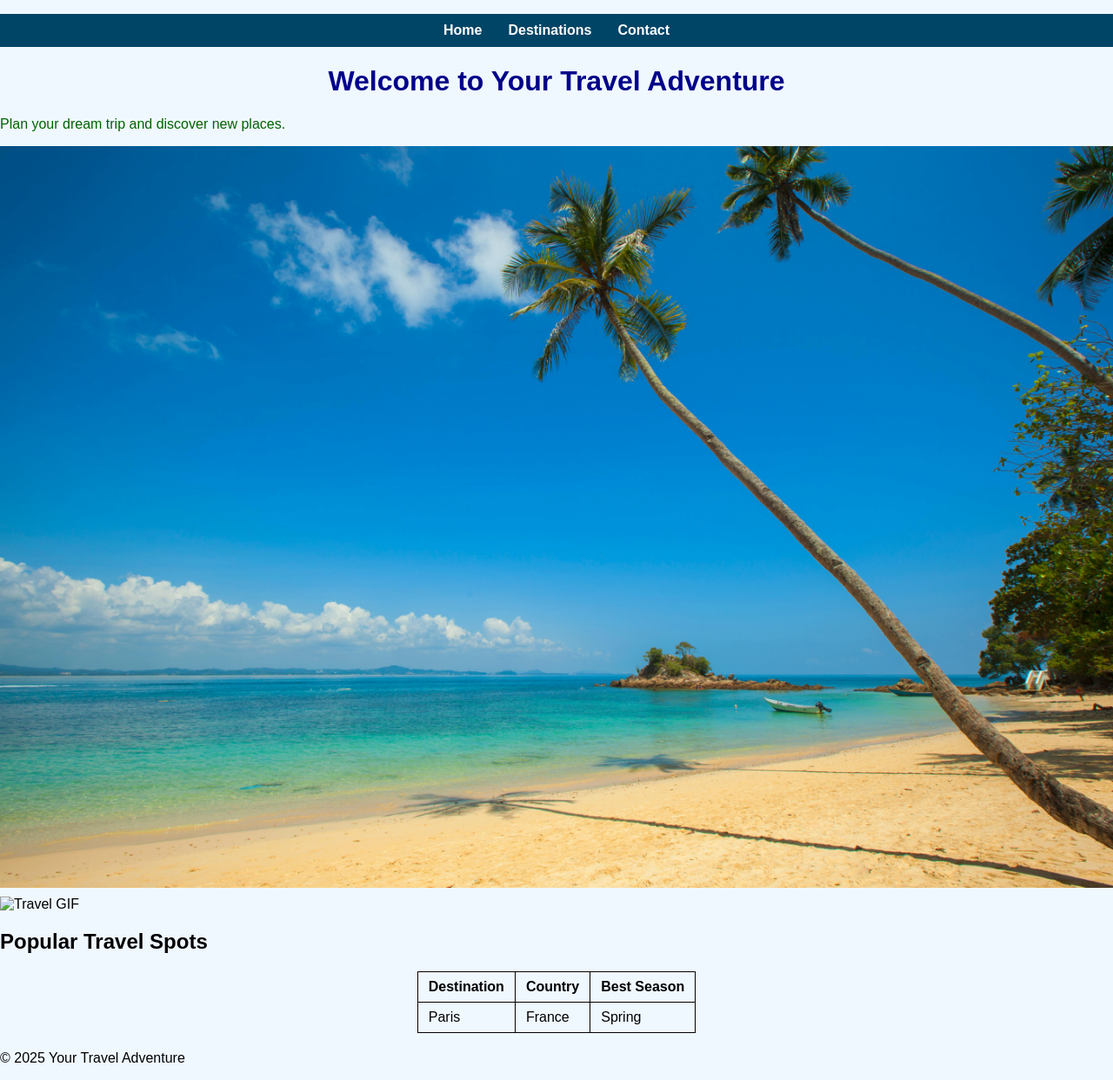
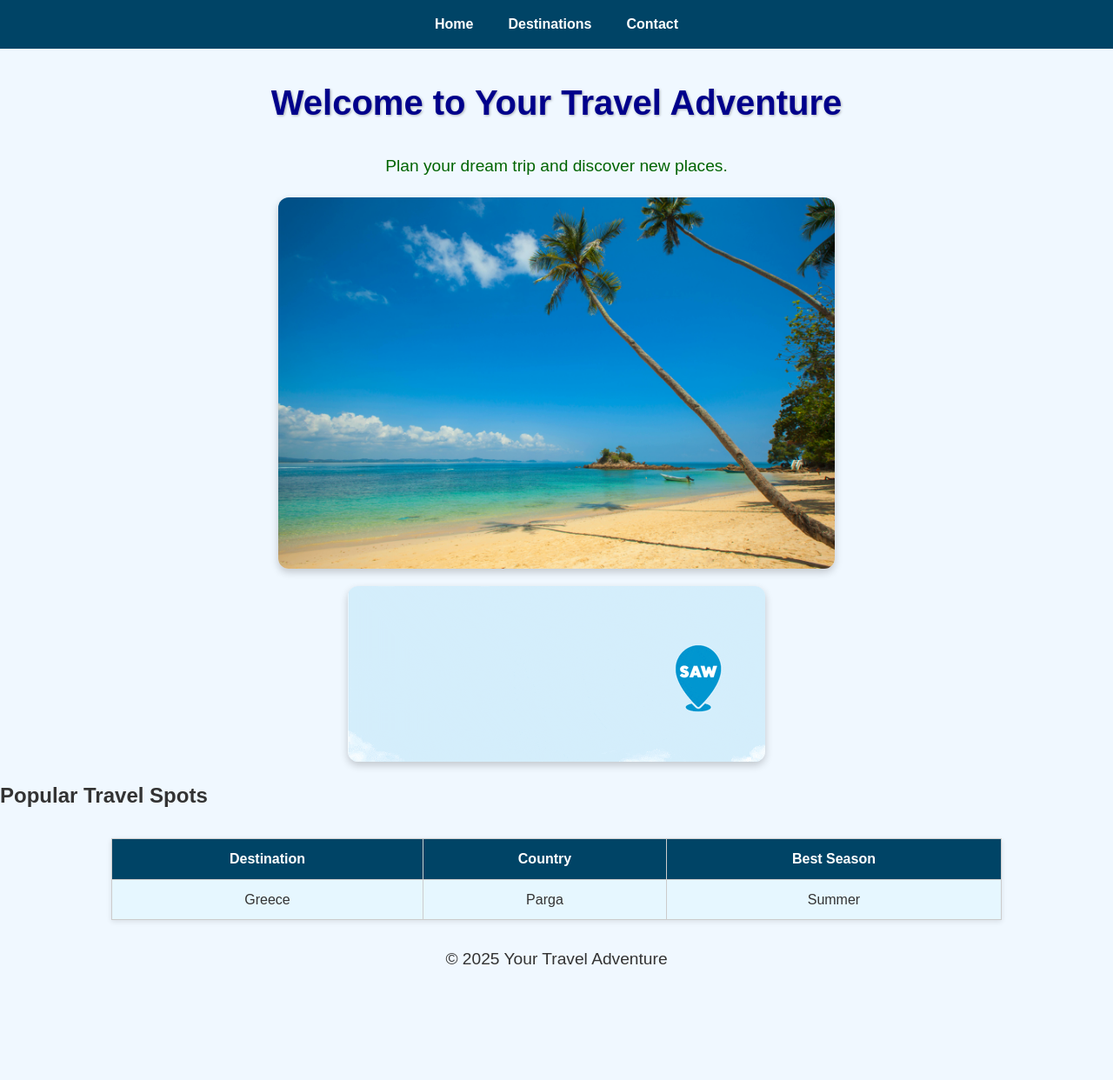
Before and after one commit to rominasula/sba, a plain HTML site: page index.html in a window 1280 px wide. Shown: the whole page at 87% size. After the commit the page ends 1134 px from the top, so only its background shows below. Drawn offline with Linux system fonts and the light colour scheme.

Commit message:
Adding gif and fix the image

```diff
--- a/index.html
+++ b/index.html
@@ -33,7 +33,7 @@
 
     <!-- Image + GIF -->
     <img src="images/beach.jpg" alt="Beach view" class="fade-in">
-    <img src="" alt="Travel GIF">
+    <img src="images/Travel GIF.gif" alt="Travel GIF">
 
     <!-- Table -->
     <h2>Popular Travel Spots</h2>
@@ -44,9 +44,9 @@
         <th>Best Season</th>
       </tr>
       <tr>
-        <td>Paris</td>
-        <td>France</td>
-        <td>Spring</td>
+        <td>Greece</td>
+        <td>Parga</td>
+        <td>Summer</td>
       </tr>
     </table>
   </main>
--- a/style.css
+++ b/style.css
@@ -1,11 +1,11 @@
 /* External CSS */
-
-
 body {
   font-family: Arial, sans-serif;
   margin: 0;
   padding: 0;
   background: #f0f8ff;
+  color: #333;
+  line-height: 1.6;
 }
 
 /* Navigation */
@@ -13,34 +13,70 @@ nav ul {
   list-style: none;
   display: flex;
   background: #004466;
-  padding: 10px;
+  padding: 15px;
   justify-content: center;
+  margin: 0;
 }
 nav ul li {
-  margin: 0 15px;
+  margin: 0 20px;
 }
 nav ul li a {
   color: white;
   text-decoration: none;
   font-weight: bold;
+  transition: color 0.3s ease;
 }
 nav ul li a:hover {
-  color: yellow;
+  color: #ffcc00;
+}
+
+/* Hero section */
+h1 {
+  margin-top: 30px;
+  font-size: 2.5rem;
+  color: darkblue;
+  text-shadow: 1px 1px 3px rgba(0,0,0,0.3);
+}
+p {
+  text-align: center;
+  font-size: 1.2rem;
+  margin: 15px auto;
+}
+
+/* Images */
+img {
+  max-width: 50%;
+  height: auto;
+  display: block;
+  margin: 20px auto;
+  border-radius: 12px;
+  box-shadow: 0 4px 10px rgba(0,0,0,0.2);
+  transition: transform 0.3s ease;
+}
+img:hover {
+  transform: scale(1.05);
 }
 
 /* Table */
 table {
-  margin: 20px auto;
+  margin: 30px auto;
   border-collapse: collapse;
+  width: 80%;
+  background: white;
+  box-shadow: 0 2px 6px rgba(0,0,0,0.1);
 }
 th, td {
-  border: 1px solid black;
-  padding: 8px 12px;
+  border: 1px solid #ccc;
+  padding: 10px 15px;
+  text-align: center;
 }
-
-img {
-  max-width: 100%;
-  height: auto;
-  display: block;
-  margin: 10px auto;
+th {
+  background: #004466;
+  color: white;
 }
+tr:nth-child(even) {
+  background: #e6f7ff;
+}
+tr:hover {
+  background: #d0ebff;
+}
```
Also changed, not shown: images/Travel GIF.gif (added).
